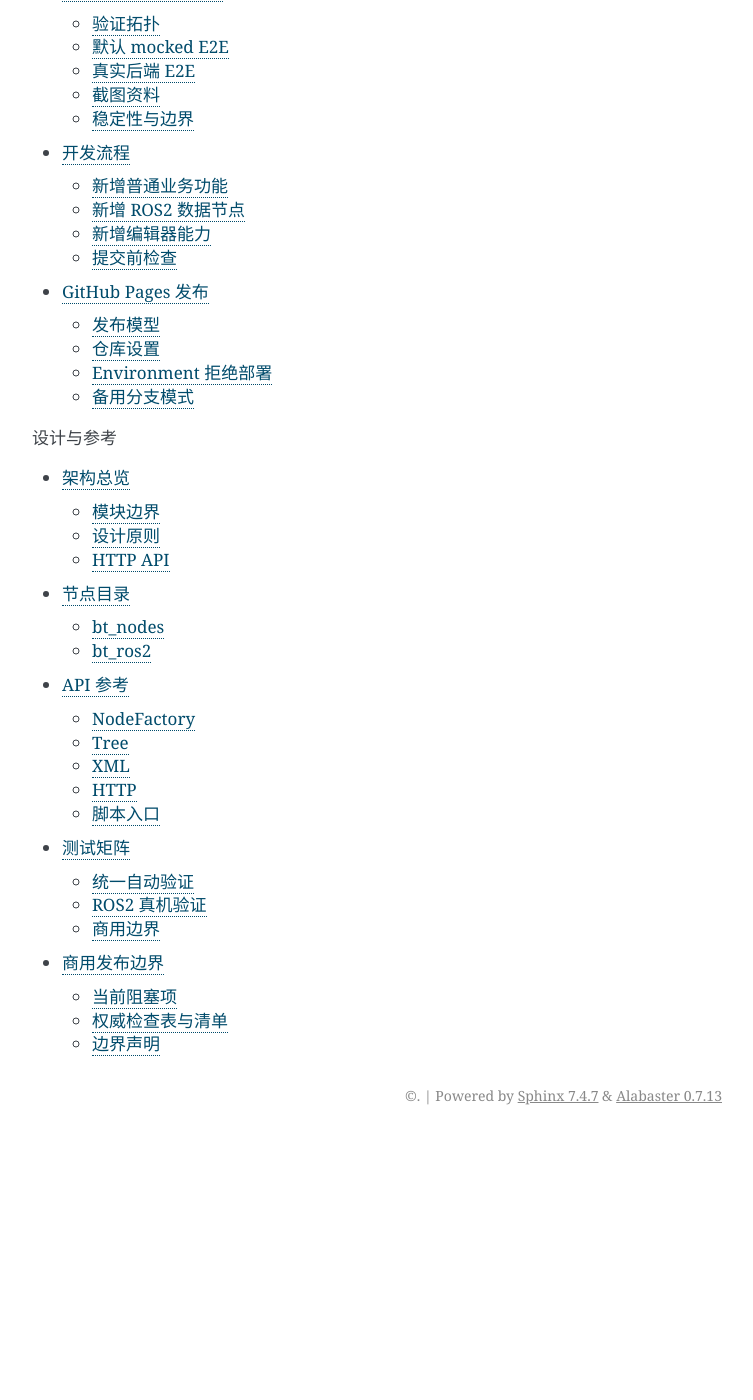
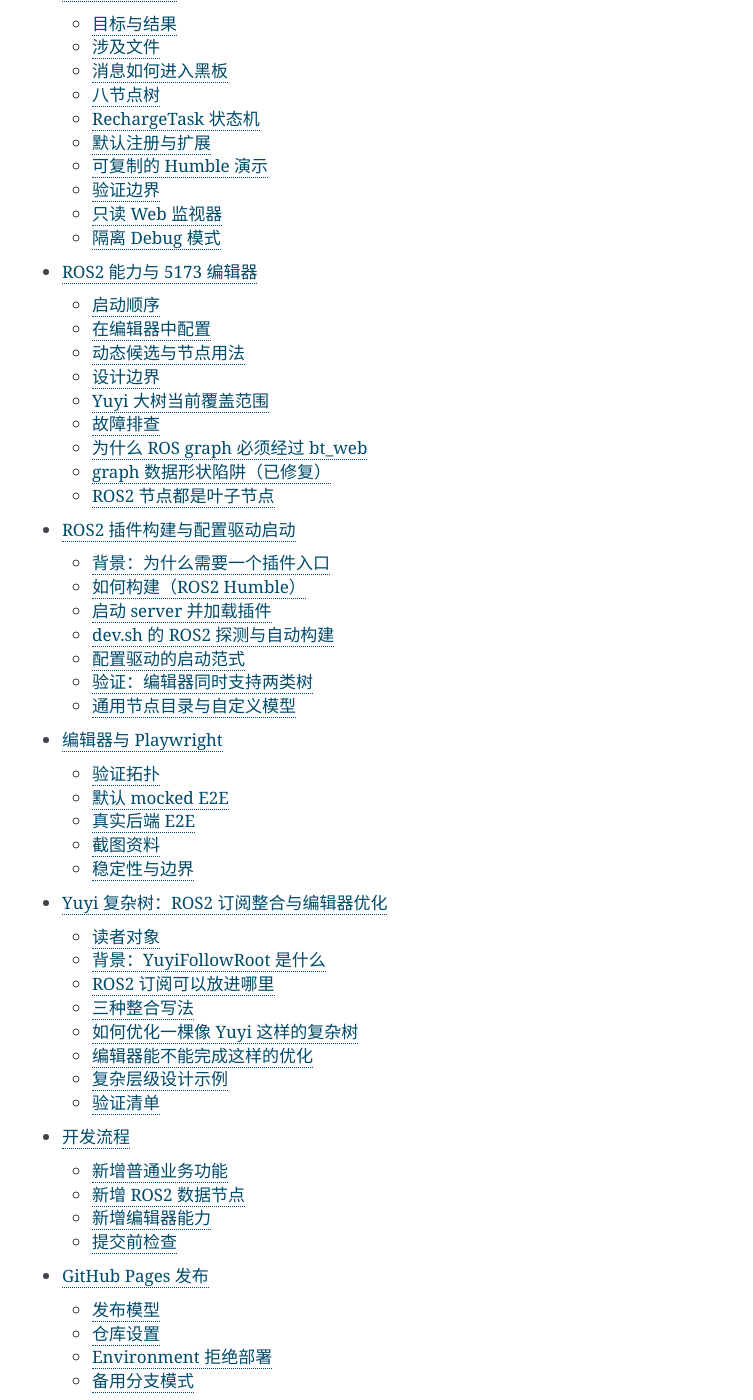
Before and after one commit to lovelyyoshino/behavior_tree_cpp, a Sphinx documentation site: the page built from docs/index.rst, in a window 1280 px wide and 1400 px high, scrolled down 1929 px. Shown: the whole window, without its empty margins (388-1141 px from the left). Built offline with Sphinx 7.4.7, drawn with Linux system fonts in a browser that asks for light colours; before the commit the page ends 3064 px from its top, so only the background shows below that; some of the changed text lies outside the part shown.

Commit message:
docs: 将调度/ROS2 能力页并入主页 toctree
index.rst 此前未引用 scheduling / ros2_editor_capabilities /
ros2_plugin_build / yuyi_ros2_optimization，这四个独立页面成为孤儿文档，
导致 sphinx-build -W 因 consistency 警告失败（CI Pages 构建失败）。

将新页并入「使用手册」toctree，并在推荐路径中插入调度页；
推荐路径重排为：quickstart → function_manual → singleton_factory_function →
scheduling → ros2_recharge_tutorial → tree_script_style → developer_workflow。

Co-Authored-By: Claude Opus 5 (1M context) <noreply@anthropic.com>

```diff
--- a/docs/index.rst
+++ b/docs/index.rst
@@ -15,9 +15,10 @@ BehaviorTree.CPP-X 是一个插件化、ROS 解耦的 C++17 行为树框架。
 1. 先跑 :doc:`quickstart`，用统一验证入口确认 C++、server API、前端和 Playwright。
 2. 再读 :doc:`function_manual`，理解工厂、端口、黑板、函数注册表和常用节点。
 3. 用 :doc:`singleton_factory_function` 打通“单例 + 工厂 + 生成器引用函数”三模式与回充闭环。
-4. 接着按 :doc:`ros2_recharge_tutorial` 改出自己的 ROS2 数据流节点。
-5. 用 :doc:`tree_script_style` 规范 XML 命名、黑板 key、SubTree 和 formatter。
-6. 最后用 :doc:`developer_workflow` 固化开发、测试和文档构建流程。
+4. 用 :doc:`scheduling` 把输入优先级、抢占和 tick 分级收敛到一棵树。
+5. 接着按 :doc:`ros2_recharge_tutorial` 改出自己的 ROS2 数据流节点。
+6. 用 :doc:`tree_script_style` 规范 XML 命名、黑板 key、SubTree 和 formatter。
+7. 最后用 :doc:`developer_workflow` 固化开发、测试和文档构建流程。
 
 .. toctree::
    :maxdepth: 2
@@ -26,9 +27,13 @@ BehaviorTree.CPP-X 是一个插件化、ROS 解耦的 C++17 行为树框架。
    quickstart
    function_manual
    singleton_factory_function
+   scheduling
    tree_script_style
    ros2_recharge_tutorial
+   ros2_editor_capabilities
+   ros2_plugin_build
    editor_playwright
+   yuyi_ros2_optimization
    developer_workflow
    pages_deployment
 
```
